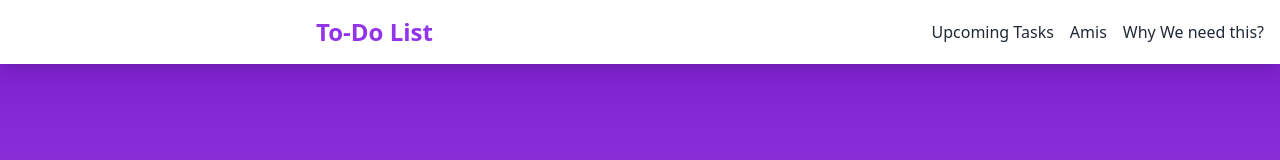
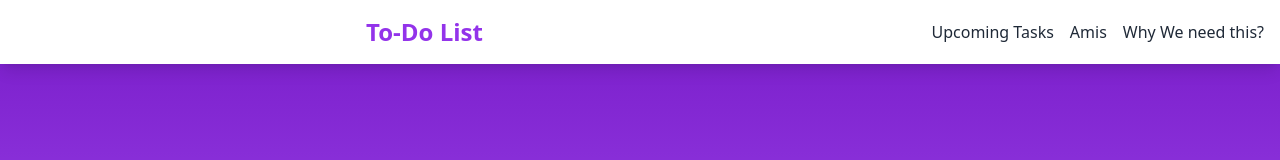
Before and after one commit to GeneJosie/ApplicationTODO, a plain HTML site: page index.html in a window 1280 px wide. Shown: the top 160 px of the page. Drawn offline with nearby package versions, Linux system fonts and the light colour scheme.

Commit message:
j'ai deplace To-Do List 350px vers la droite

```diff
--- a/index.html
+++ b/index.html
@@ -8,7 +8,7 @@
     <script src="https://cdn.tailwindcss.com"></script>
     <style>
       .move-left {
-        margin-left: 300px; /* Décalage de 200px vers la gauche */
+        margin-left: 350px; /* Décalage de 200px vers la gauche */
       }
     </style>
   </head>
```
